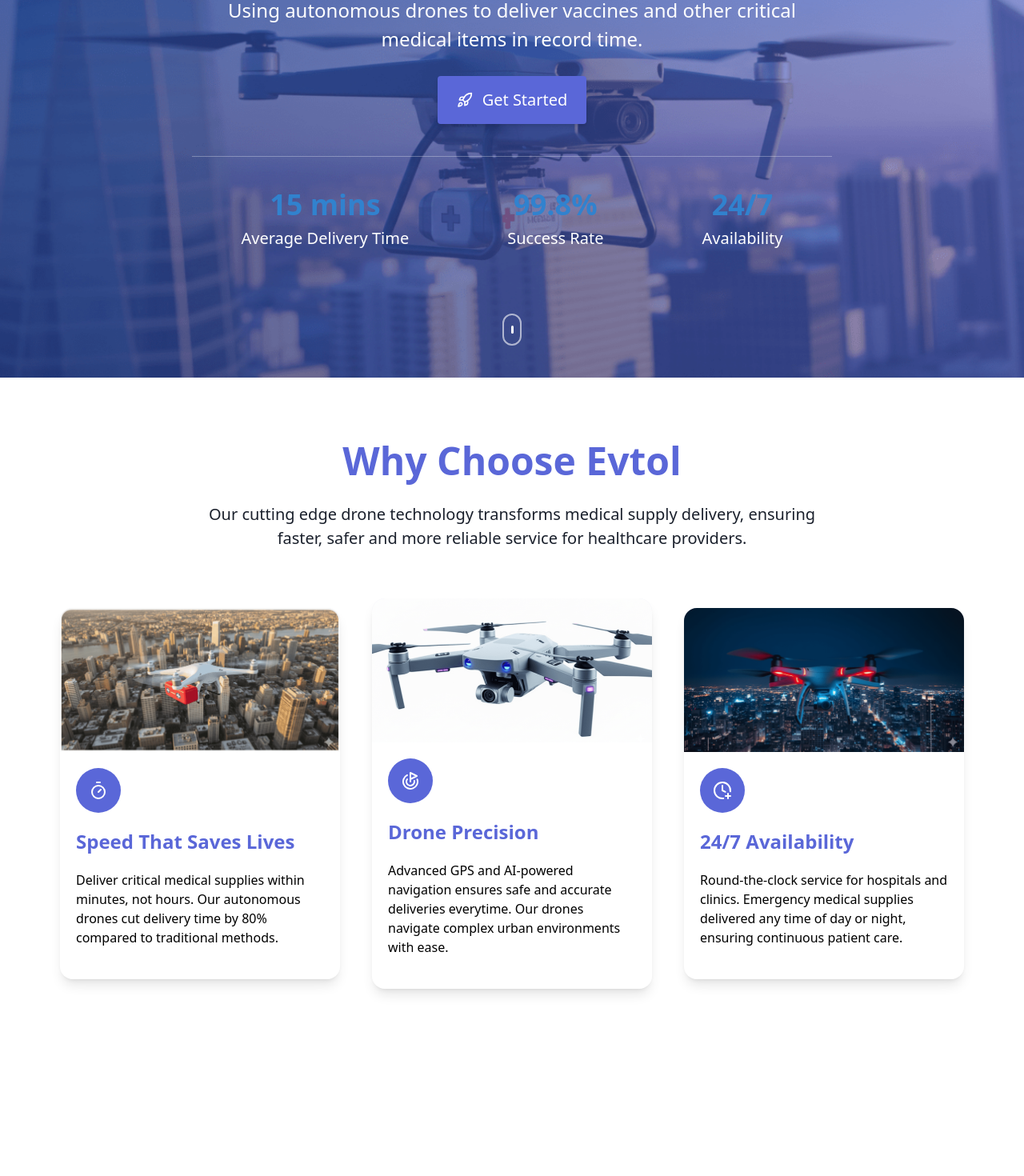
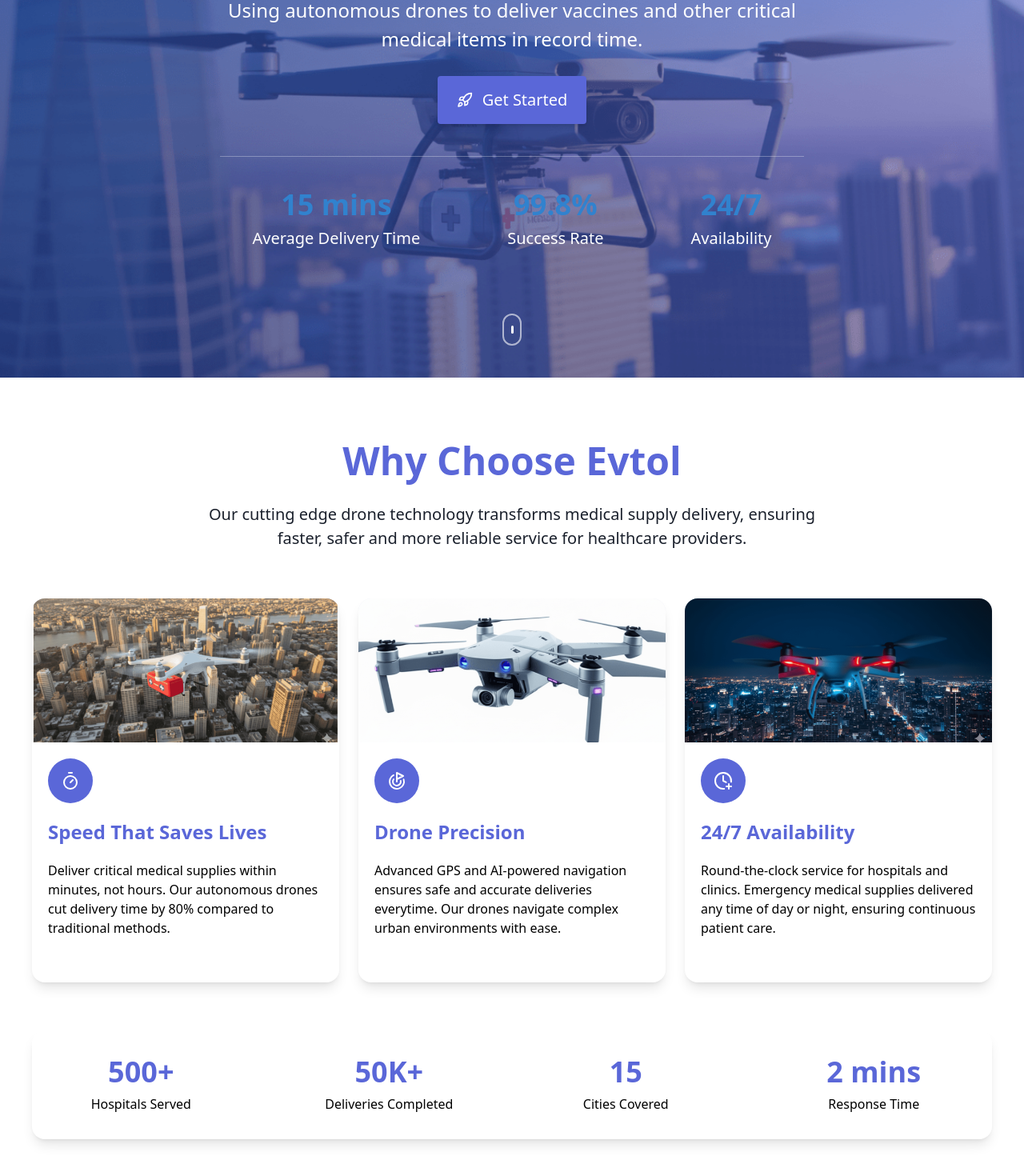
Before and after one commit to Uchenna99/Evtol-Delivery, a React (Vite) app: page / in a window 1280 px wide. Shown: the part 318-1788 px from the top of the page at 80% size. Before the commit the page ends 1654 px from the top, so only its background shows below. Built offline with nearby package versions, Linux system fonts and the light colour scheme.

Commit message:
why choose us

```diff
--- /dev/null
+++ b/src/components/InfoDisplay.tsx
@@ -0,0 +1,20 @@
+
+interface Props {
+    value: string;
+    text: string;
+}
+
+const InfoDisplay = ({ value, text }:Props) => {
+  return (
+    <div className="flex flex-col items-center gap-2">
+        <h1 className="text-4xl text-primary font-bold">
+            {value}
+        </h1>
+        <p className="">
+            {text}
+        </p>
+    </div>
+  )
+}
+
+export default InfoDisplay;
--- a/src/components/sections/Hero.tsx
+++ b/src/components/sections/Hero.tsx
@@ -3,19 +3,25 @@
 
 
 const Hero = () => {
+    const info = [
+        {value:'15 mins', text:'Average Delivery Time'},
+        {value:'99.8%', text:'Success Rate'},
+        {value:'24/7', text:'Availability'}
+    ];
+
   return (
-    <div className="w-full h-[790px] flex flex-col gap-10 items-center bg-blue-200 bg-no-repeat bg-cover bg-center pt-20 px-4
-        relative"
+    <div className="w-full md:h-[790px] flex flex-col gap-10 items-center bg-blue-200 bg-no-repeat bg-cover bg-center
+        pt-20 pb-30 px-4 relative"
         style={{backgroundImage:`url(${background}) `}}>
 
-        <div className="w-[800px] flex flex-col items-center gap-7 py-10 border-b border-white/30">
-            <h1 className="text-white text-6xl font-bold text-center leading-snug">
+        <div className="w-full max-w-[730px] flex flex-col items-center gap-7 py-10 border-b border-white/30">
+            <h1 className="text-white text-3xl md:text-6xl font-bold text-center leading-snug">
                 Revolutionizing Medical <br />
                 <span className="">
                     Supply Delivery
                 </span>
             </h1>
-            <p className="text-white text-2xl text-center font-light leading-normal">
+            <p className="text-white text-xl md:text-2xl text-center font-light leading-normal">
                 Using autonomous drones to deliver vaccines and other critical medical items in record time.
             </p>
 
@@ -29,35 +35,19 @@
         </div>
 
 
-        <div className="w-[800px] flex items-center justify-around">
-
-            <div className="min-w-fit flex flex-col items-center justify-center gap-2">
-                <h1 className="text-secondary text-4xl font-bold">
-                    15 mins
-                </h1>
-                <p className="text-white text-xl text-center font-light text-nowrap">
-                    Average Delivery Time
-                </p>
-            </div>
-
-            <div className="min-w-fit flex flex-col items-center justify-center gap-2">
-                <h1 className="text-secondary text-4xl font-bold">
-                    99.8%
-                </h1>
-                <p className="text-white text-xl text-center font-light text-nowrap">
-                    Success Rate
-                </p>
-            </div>
-
-            <div className="min-w-fit flex flex-col items-center justify-center gap-2">
-                <h1 className="text-secondary text-4xl font-bold">
-                    24/7
-                </h1>
-                <p className="text-white text-xl text-center font-light text-nowrap">
-                    Availability
-                </p>
-            </div>
-
+        <div className="w-full max-w-[730px] flex flex-col md:flex-row items-center justify-around gap-7">
+            {
+                info.map((inf, index)=>(
+                    <div className="min-w-fit flex flex-col items-center justify-center gap-2" key={index}>
+                        <h1 className="text-secondary text-3xl md:text-4xl font-bold">
+                            {inf.value}
+                        </h1>
+                        <p className="text-white text-lg md:text-xl text-center font-light text-nowrap">
+                            {inf.text}
+                        </p>
+                    </div>
+                ))
+            }
         </div>
 
 
--- a/src/components/sections/WhyChooseUs.tsx
+++ b/src/components/sections/WhyChooseUs.tsx
@@ -2,6 +2,7 @@
 import drone_1 from "../../assets/images/drone_image_1.png";
 import drone_2 from "../../assets/images/drone_image_2.png";
 import drone_3 from "../../assets/images/drone_image_3.png";
+import InfoDisplay from "../InfoDisplay";
 
 
 
@@ -12,32 +13,42 @@
         {img: drone_3, icon:<ClockPlus/>, title:'24/7 Availability', text:'Round-the-clock service for hospitals and clinics. Emergency medical supplies delivered any time of day or night, ensuring continuous patient care.'}
     ];
 
+    const info_1 = [
+        {value:'500+', text:'Hospitals Served'},
+        {value:'50K+', text:'Deliveries Completed'}
+    ]
+
+    const info_2 = [
+        {value:'15', text:'Cities Covered'},
+        {value:'2 mins', text:'Response Time'}
+    ]
+
   return (
-    <div className="w-full bg-white px-4 py-20 flex flex-col gap-10">
+    <div className="w-full bg-white px-4 py-20 flex flex-col items-center gap-10">
 
         <div className="w-full flex flex-col gap-7 items-center">
-            <h1 className="text-primary text-5xl font-semibold">
+            <h1 className="text-primary text-4xl md:text-5xl font-semibold">
                 Why Choose Evtol
             </h1>
-            <p className="w-[800px] text-text text-xl text-center leading-normal">
+            <p className="w-full max-w-[800px] text-text text-xl text-center leading-normal">
                 Our cutting edge drone technology transforms medical supply delivery, ensuring faster,
                 safer and more reliable service for healthcare providers.
             </p>
         </div>
 
 
-        <div className="w-full flex justify-center py-5">
 
-            <div className="w-[1400px] max-w-full flex items-center justify-center gap-10">
+        <div className="w-full max-w-[1200px] flex flex-col lg:flex-row items-center justify-between gap-6 py-5">
             {
+                // Card
                 cardsInfo.map((card, index)=>(
-                        <div className="w-[350px] flex flex-col rounded-2xl overflow-hidden shadow-lg"
+                    <div className="w-full max-w-[400px] h-[480px] flex flex-col rounded-2xl overflow-hidden shadow-lg"
                         key={index}>
 
                         <div className="w-full h-[180px] bg-primary/10 bg-center bg-cover bg-no-repeat"
                         style={{backgroundImage:`url(${card.img})`}}></div>
 
-                            <div className="w-full flex flex-col p-5 pb-10 gap-5">
+                        <div className="w-full flex flex-col p-5 gap-5">
 
                             <div className="w-14 h-14 rounded-full bg-primary flex items-center justify-center text-white">
                                 {card.icon}
@@ -57,6 +68,30 @@
 
         </div>
 
+
+
+        <div className="w-full max-w-[1200px] flex flex-col md:flex-row max-md:gap-7 items-center justify-around
+            shadow-lg py-8 rounded-2xl">
+            <div className="max-md:w-full flex-1 flex items-center justify-around gap-5">
+                {
+                    info_1.map((inf, index)=>(
+                        <InfoDisplay key={index}
+                            value={inf.value}
+                            text={inf.text}
+                        />
+                    ))
+                }
+            </div>
+            <div className="max-md:w-full flex-1 flex items-center justify-around gap-5">
+                {
+                    info_2.map((inf, index)=>(
+                        <InfoDisplay key={index}
+                            value={inf.value}
+                            text={inf.text}
+                        />
+                    ))
+                }
+            </div>
         </div>
 
     </div>
```
Lines whose indentation alone changed are shown as unchanged.
